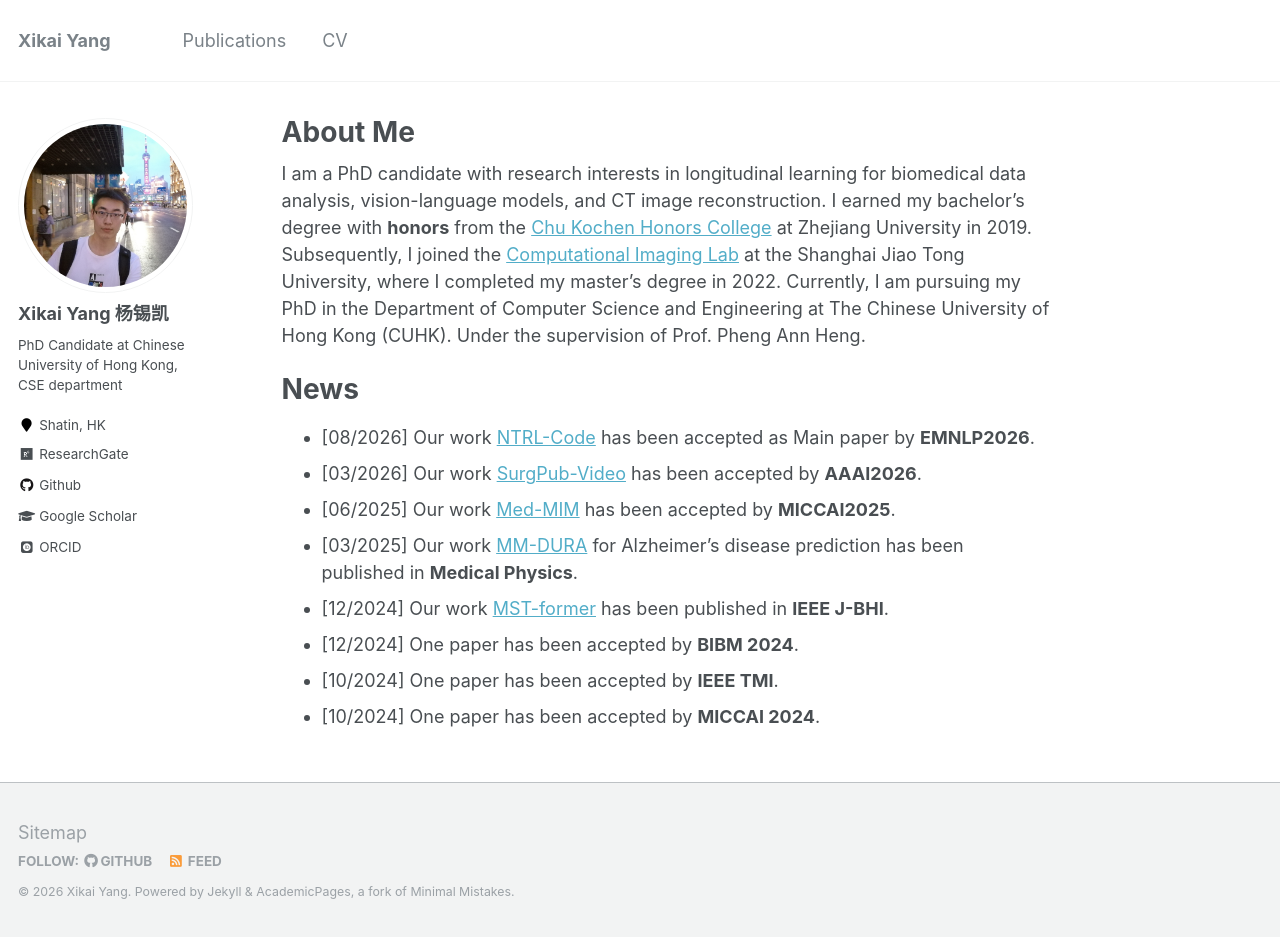
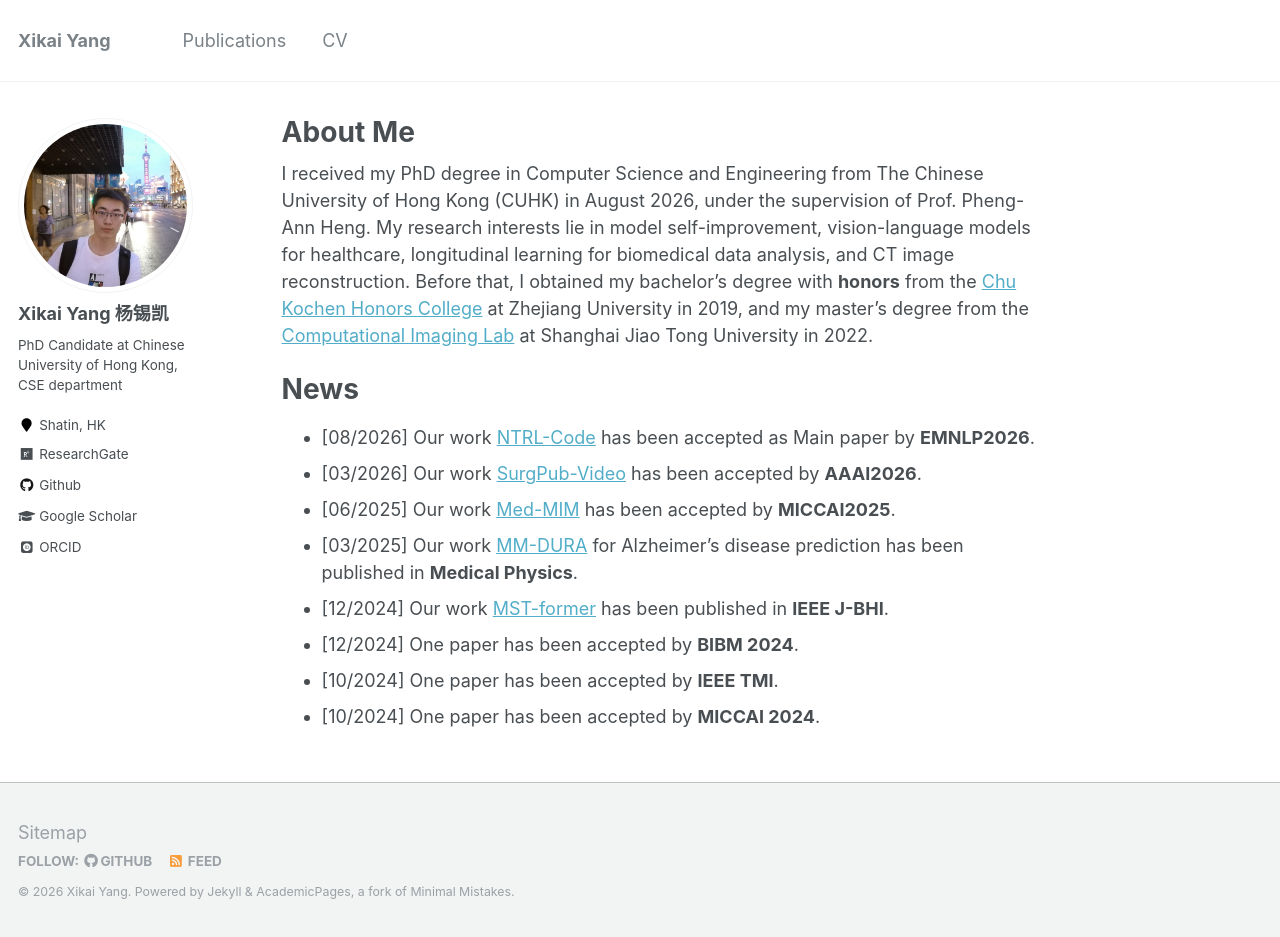
Before and after one commit to Xikai97/Xikai97.github.io, a Jekyll site: the page built from _pages/about.md, in a window 1280 px wide and 937 px high. Built offline with Jekyll 4.4.1, drawn with Linux system fonts in a browser that asks for light colours; some web fonts are replaced.

Commit message:
Update about.md

```diff
--- a/_pages/about.md
+++ b/_pages/about.md
@@ -8,7 +8,7 @@ redirect_from:
 ---
 
 
-I am a PhD candidate with research interests in longitudinal learning for biomedical data analysis, vision-language models, and CT image reconstruction. I earned my bachelor's degree with **honors** from the [Chu Kochen Honors College](http://ckc.zju.edu.cn/) at Zhejiang University in 2019. Subsequently, I joined the [Computational Imaging Lab](https://www.ji.sjtu.edu.cn/research/laboratories/laboratory-detail/523/) at the Shanghai Jiao Tong University, where I completed my master's degree in 2022. Currently, I am pursuing my PhD in the Department of Computer Science and Engineering at The Chinese University of Hong Kong (CUHK). Under the supervision of Prof. Pheng Ann Heng.
+I received my PhD degree in Computer Science and Engineering from The Chinese University of Hong Kong (CUHK) in August 2026, under the supervision of Prof. Pheng-Ann Heng. My research interests lie in model self-improvement, vision-language models for healthcare, longitudinal learning for biomedical data analysis, and CT image reconstruction. Before that, I obtained my bachelor's degree with **honors** from the [Chu Kochen Honors College](http://ckc.zju.edu.cn/) at Zhejiang University in 2019, and my master's degree from the [Computational Imaging Lab](https://www.ji.sjtu.edu.cn/research/laboratories/laboratory-detail/523/) at Shanghai Jiao Tong University in 2022.
 
 News
 ======
```
